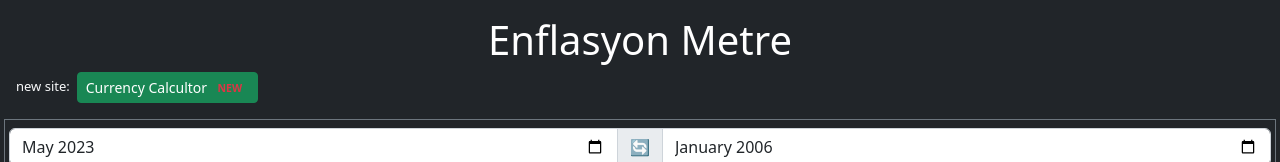
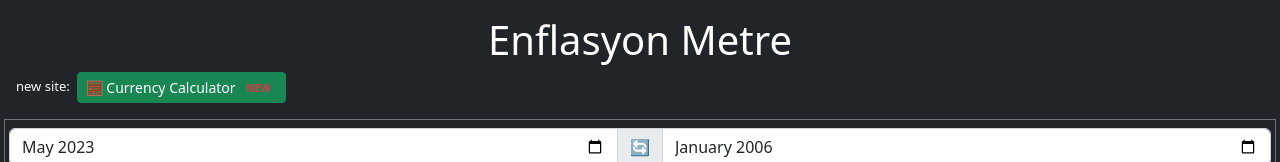
Before and after one commit to mystafe/EnflasyonMetre, a website: page index.html in a window 1280 px wide. Shown: the top 162 px of the page. Drawn offline with Linux system fonts and the light colour scheme.

Commit message:
Update index.html
fixo edited

```diff
--- a/index.html
+++ b/index.html
@@ -15,7 +15,7 @@
 
     </div>
 
-        <span class="text-light text-xl ps-3">new site:</span>: <a target="_blank" href="https://currency-converter-v2.netlify.app/"><button  class="btn btn-sm btn-success" >Currency Calcultor <span class="badge badge-secondary text-danger ">NEW</span></button></a>
+        <span class="text-light text-xl ps-3">new site:</span>: <a target="_blank" href="https://currency-converter-v2.netlify.app/"><button  class="btn btn-sm btn-success" >🧮 Currency Calculator <span class="badge badge-secondary text-danger ">NEW</span></button></a>
 
 
     <div class="row">
```
